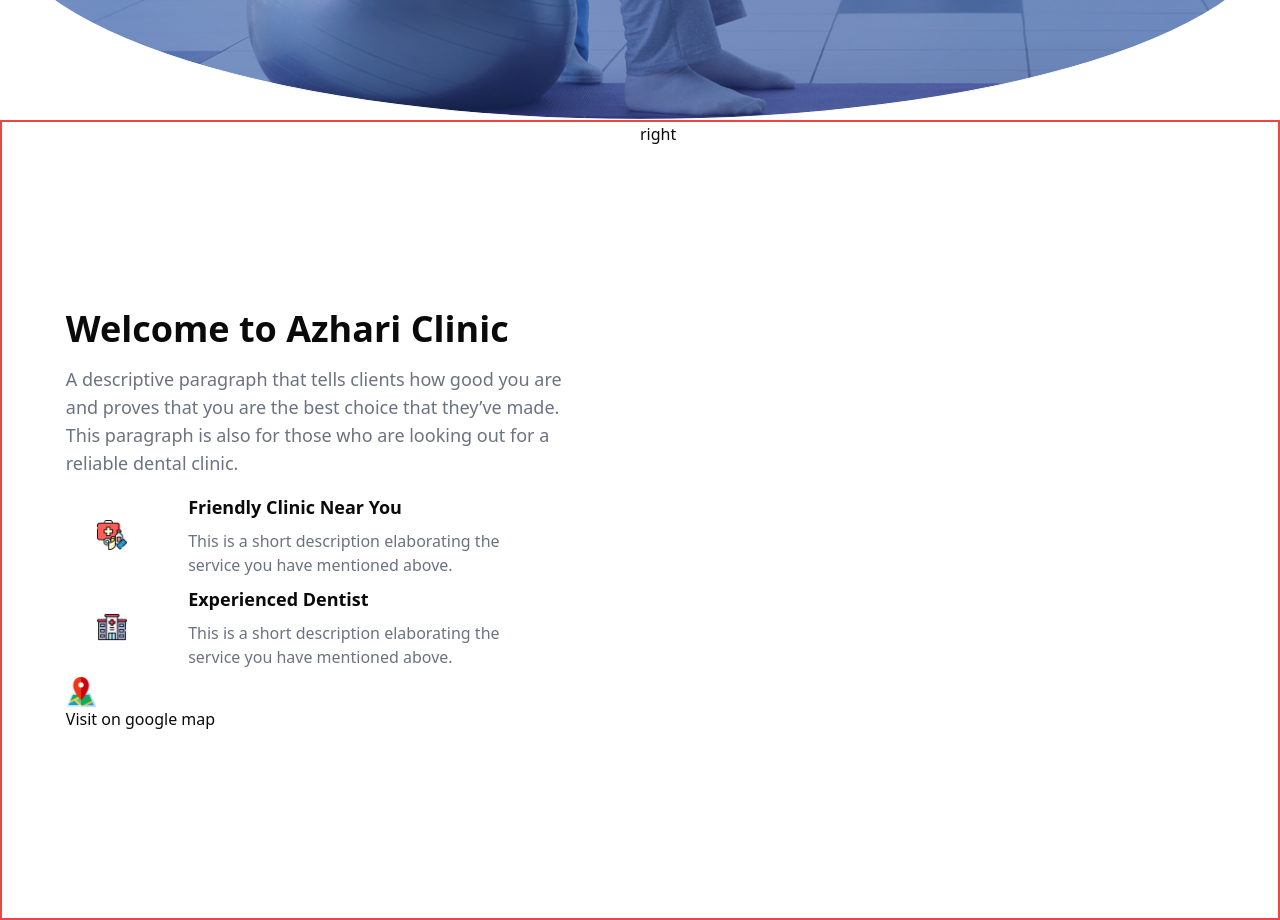
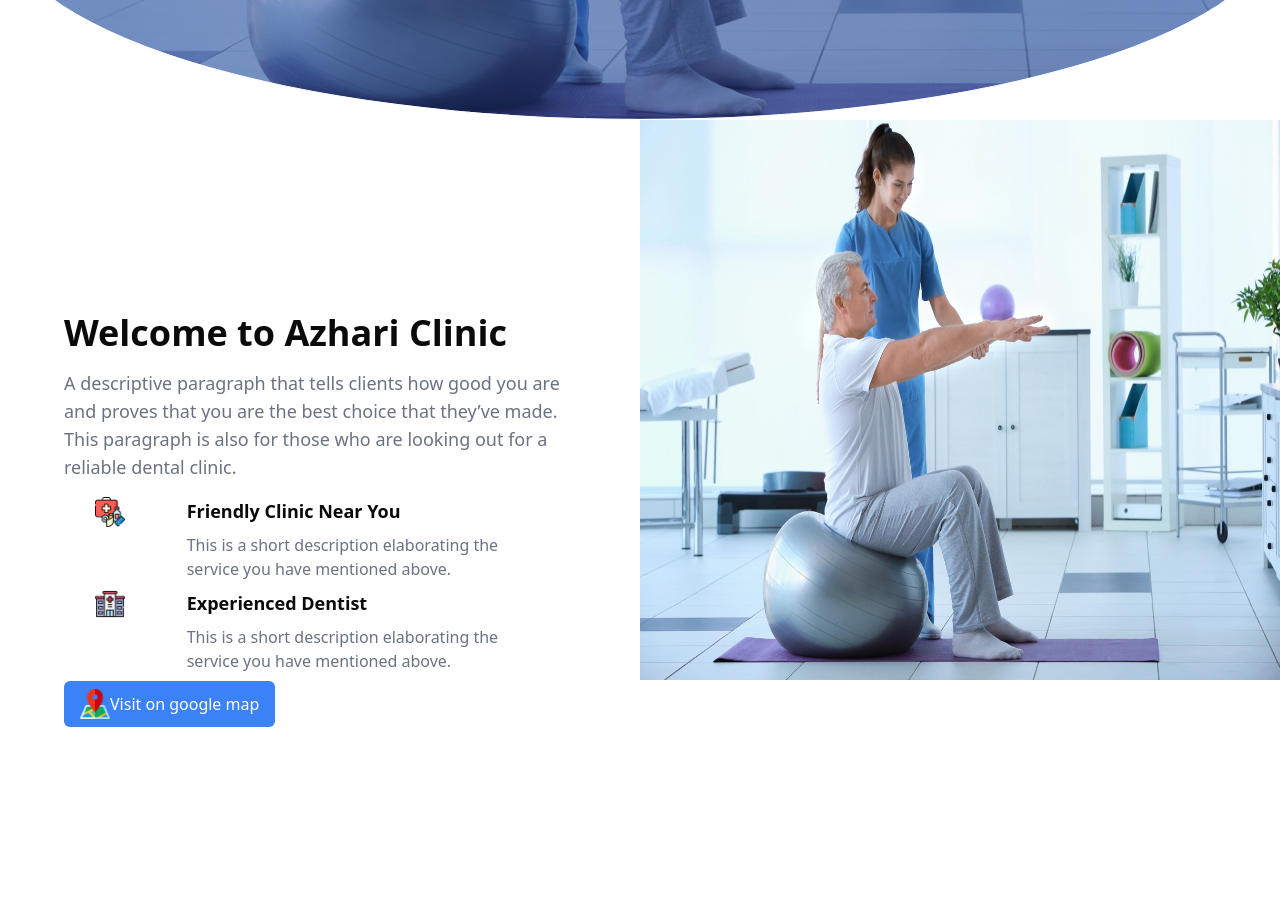
Before and after one commit to FaisalNadaf/MediCare, a Next.js app: page / in a window 1280 px wide. Shown: the part 680-1600 px from the top of the page. Built offline with nearby package versions, Linux system fonts and the light colour scheme.

Commit message:
add Section02 component and update Section01 layout with new image

```diff
--- a/src/app/pages/section-1/Page.jsx
+++ b/src/app/pages/section-1/Page.jsx
@@ -4,11 +4,12 @@ import React from "react";
 import healthKitIcon from "../../../assets/images/first-aid-kit.png";
 import HospitelIcon from "../../../assets/images/hospital.png";
 import mapIcon from "../../../assets/images/map.png";
+import ima from "../../../assets/images/image-1.png";
 import Image from "next/image";
 
 const Section01 = () => {
 	return (
-		<div className="h-screen w-full border-2 border-red-500 flex items-center justify-center">
+		<div className="h-screen w-full  flex items-center justify-center">
 			<div className="w-1/2 h-full flex items-center justify-center">
 				<div className="w-[80%] ">
 					{" "}
@@ -21,7 +22,7 @@ const Section01 = () => {
 						paragraph is also for those who are looking out for a reliable
 						dental clinic.
 					</div>
-					<div className="flex items-center justify-around mb-2">
+					<div className="flex items-start justify-around mb-2">
 						<Image
 							alt="IMAGE NOT FOUND"
 							width={30}
@@ -38,7 +39,7 @@ const Section01 = () => {
 							</div>
 						</div>
 					</div>
-					<div className="flex items-center justify-around mb-2">
+					<div className="flex items-start justify-around mb-2">
 						<Image
 							alt="IMAGE NOT FOUND"
 							width={30}
@@ -57,7 +58,7 @@ const Section01 = () => {
 						</div>
 					</div>
 					<div>
-						<button>
+						<button className="flex items-center justify-around bg-blue-500 text-white px-4 py-2 rounded-md">
 							{" "}
 							<Image
 								alt="IMAGE NOT FOUND"
@@ -69,7 +70,12 @@ const Section01 = () => {
 					</div>
 				</div>
 			</div>
-			<div className="w-1/2 h-full">right</div>
+			<div className="w-1/2 h-full">
+				<Image
+					src={ima}
+					className="h-[70%] w=[70%]"
+				/>
+			</div>
 		</div>
 	);
 };
--- /dev/null
+++ b/src/app/pages/section-2/Page.jsx
@@ -0,0 +1,9 @@
+/** @format */
+
+import React from "react";
+
+const Section02 = () => {
+	return <div>Section02</div>;
+};
+
+export default Section02;
```
